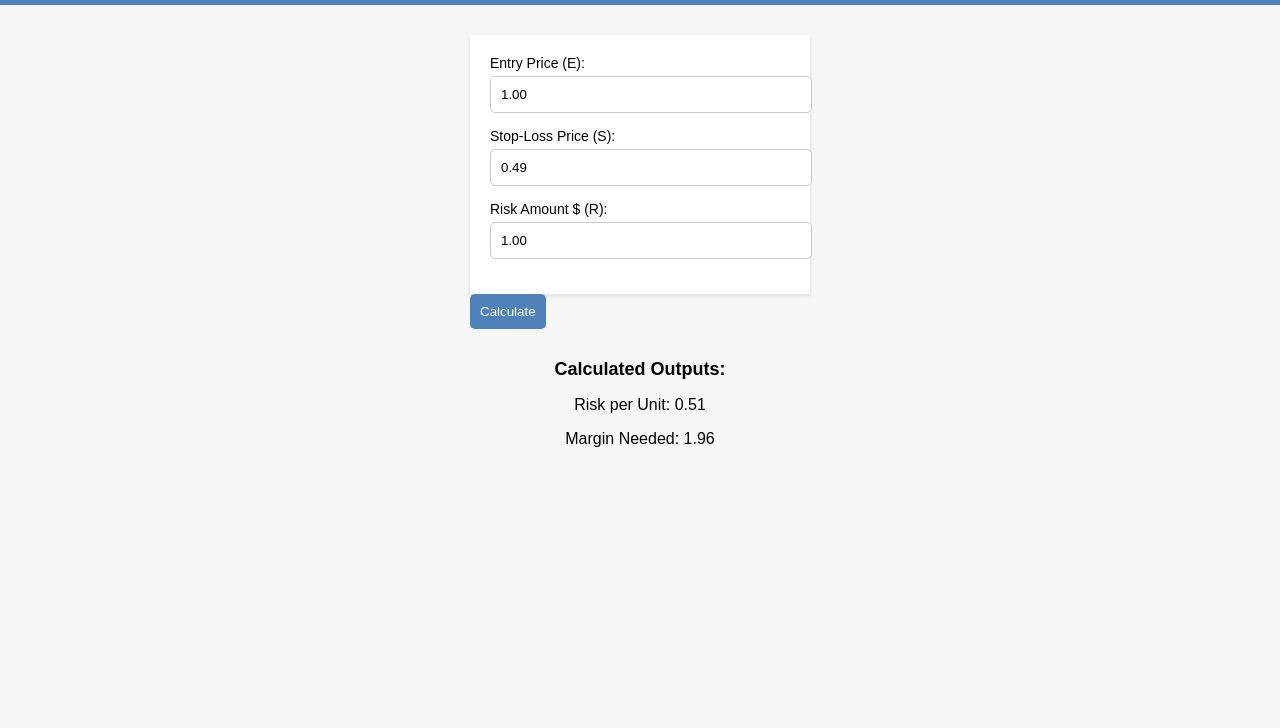
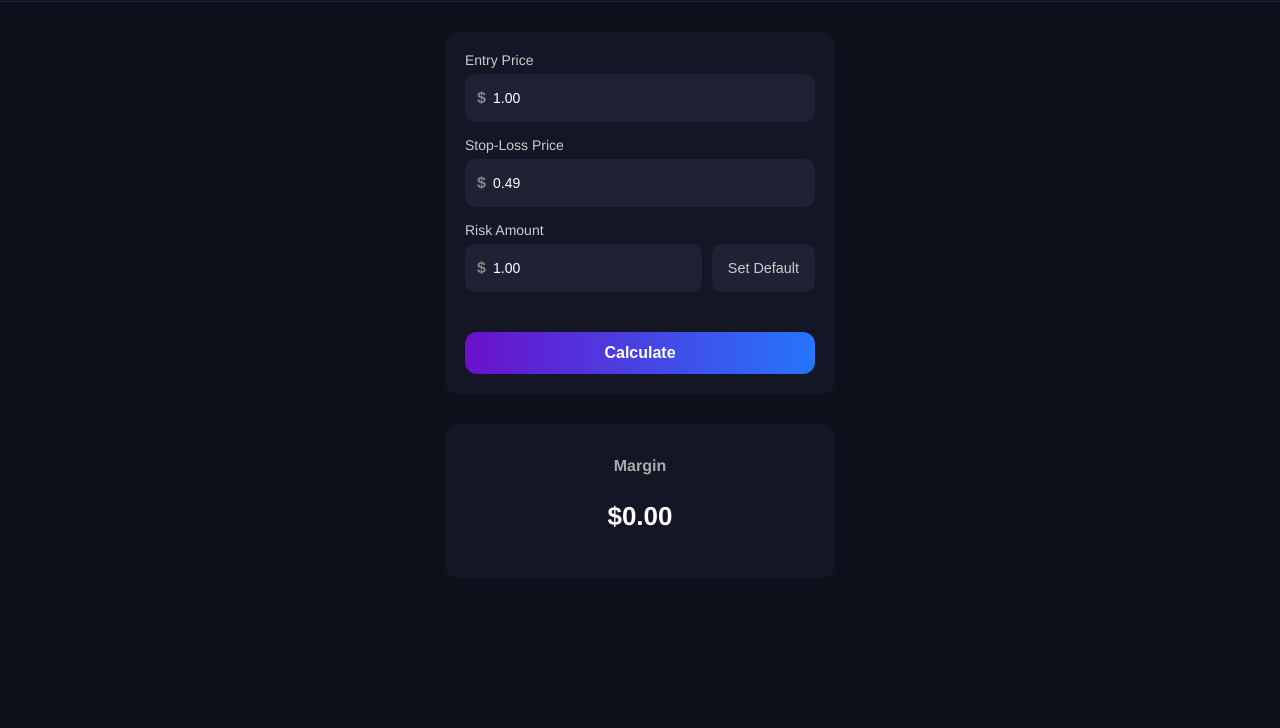
Before and after one commit to jamesrfael/Risk-Calculator, a plain HTML site: page index.html in a window 1280 px wide. Shown: the part 72-800 px from the top of the page. Drawn offline with Linux system fonts and the light colour scheme.

Commit message:
Enhance UI and functionality for trade risk calculator

```diff
--- a/index.html
+++ b/index.html
@@ -13,22 +13,33 @@
 
   <main>
     <div class="input-container">
-      <label for="entry">Entry Price (E):</label>
-      <input type="number" id="entry" placeholder="Enter entry price" value="1.00">
+      <label for="entry">Entry Price</label>
+      <div class="input-group">
+        <span class="prefix">$</span>
+        <input type="number" id="entry" placeholder="0.00" value="1.00">
+      </div>
 
-      <label for="stop">Stop-Loss Price (S):</label>
-      <input type="number" id="stop" placeholder="Enter stop-loss price" value="0.49">
+      <label for="stop">Stop-Loss Price</label>
+      <div class="input-group">
+        <span class="prefix">$</span>
+        <input type="number" id="stop" placeholder="0.00" value="0.49">
+      </div>
 
-      <label for="risk">Risk Amount $ (R):</label>
-      <input type="number" id="risk" placeholder="Enter risk amount" value="1.00">
+      <label for="risk">Risk Amount</label>
+      <div class="risk-wrapper">
+        <div class="input-group">
+          <span class="prefix">$</span>
+          <input type="number" id="risk" placeholder="0.00" value="1.00">
+        </div>
+        <button id="set-default-btn">Set Default</button>
+      </div>
+
+      <button id="calculate-btn">Calculate</button>
     </div>
 
-    <button id="calculate-btn">Calculate</button>
-
     <div class="output-container">
-      <h2>Calculated Outputs:</h2>
-      <p>Risk per Unit: <span id="risk-per-unit">0.51</span></p>
-      <p>Margin Needed: <span id="margin-needed">1.96</span></p>
+      <h2>Margin</h2>
+      <p id="margin-needed">$0.00</p>
     </div>
   </main>
 
--- a/manifest.js
+++ b/manifest.js
@@ -1,5 +1,5 @@
 {
-    "name": "Trade Risk Calculator",
+  "name": "Trade Risk Calculator";
   "short_name": "RiskCalc",
   "description": "Calculate trade risk and margin needed",
   "start_url": "/",
--- a/script.js
+++ b/script.js
@@ -1,17 +1,36 @@
-document.getElementById("calculate-btn").addEventListener("click", function() {
-    // Get user inputs
-    const entryPrice = parseFloat(document.getElementById("entry").value);
-    const stopPrice = parseFloat(document.getElementById("stop").value);
-    const riskAmount = parseFloat(document.getElementById("risk").value);
+const entryInput = document.getElementById("entry");
+const stopInput = document.getElementById("stop");
+const riskInput = document.getElementById("risk");
+const calculateBtn = document.getElementById("calculate-btn");
+const marginNeededEl = document.getElementById("margin-needed");
+const setDefaultBtn = document.getElementById("set-default-btn");
 
-    // Calculate risk per unit
-    const riskPerUnit = Math.abs(entryPrice - stopPrice);
+// Save default risk
+setDefaultBtn.addEventListener("click", () => {
+  localStorage.setItem("defaultRisk", riskInput.value);
+  alert("Default risk amount set to $" + riskInput.value);
+});
 
-    // Calculate margin needed
-    const positionSize = riskAmount / riskPerUnit;
-    const marginNeeded = positionSize * entryPrice;
+// Load saved default risk
+window.addEventListener("load", () => {
+  const savedRisk = localStorage.getItem("defaultRisk");
+  if (savedRisk) riskInput.value = savedRisk;
+});
 
-    // Display the results
-    document.getElementById("risk-per-unit").textContent = riskPerUnit.toFixed(2);
-    document.getElementById("margin-needed").textContent = marginNeeded.toFixed(2);
-  });
+// Calculate Margin Needed
+calculateBtn.addEventListener("click", () => {
+  const entry = parseFloat(entryInput.value);
+  const stop = parseFloat(stopInput.value);
+  const risk = parseFloat(riskInput.value);
+
+  if (isNaN(entry) || isNaN(stop) || isNaN(risk) || entry <= stop) {
+    marginNeededEl.textContent = "Invalid Input";
+    return;
+  }
+
+  const riskPerUnit = entry - stop;
+  const positionSize = risk / riskPerUnit;
+  const marginNeeded = positionSize * entry;
+
+  marginNeededEl.textContent = `$${marginNeeded.toFixed(2)}`;
+});
--- a/style.css
+++ b/style.css
@@ -1,66 +1,151 @@
 body {
-    font-family: Arial, sans-serif;
+    font-family: Helvetica, Arial, sans-serif;
     margin: 0;
     padding: 0;
-    background-color: #f7f7f7;
+    background-color: #0D0F1A; /* dark background */
+    color: white;
     display: flex;
     flex-direction: column;
     align-items: center;
   }
 
   header {
-    background-color: #4F81BD;
-    color: white;
+    width: 100%;
     padding: 20px;
-    width: 100%;
     text-align: center;
+    background-color: #0D0F1A; /* match body */
+    border-bottom: 1px solid #1f2235;
   }
 
-  h1 {
+  header h1 {
     margin: 0;
+    font-size: 1.8rem;
+    color: white; /* simple white */
   }
 
   .input-container {
     margin-top: 30px;
-    width: 300px;
-    background-color: white;
+    width: 90%;
+    max-width: 350px;
+    background-color: #141625; /* dark card */
     padding: 20px;
-    box-shadow: 0 2px 5px rgba(0, 0, 0, 0.1);
+    border-radius: 12px;
   }
 
   label {
     font-size: 14px;
     display: block;
-    margin-bottom: 5px;
+    margin-bottom: 6px;
+    color: #ccc;
+  }
+
+  .input-group {
+    position: relative;
+    margin-bottom: 15px;
+    width: 100%;
+  }
+
+  .prefix {
+    position: absolute;
+    left: 12px;
+    top: 50%;
+    transform: translateY(-50%);
+    color: #888;
+    font-weight: bold;
   }
 
   input {
     width: 100%;
-    padding: 10px;
-    margin-bottom: 15px;
-    border: 1px solid #ccc;
-    border-radius: 5px;
+    height: 48px;              /* fixed height */
+    padding: 0 28px;           /* horizontal padding only */
+    border: none;
+    border-radius: 10px;
+    font-size: 14px;
+    box-sizing: border-box;
+    background-color: #1F2235;
+    color: white;
+    outline: none;
   }
 
-  button {
-    background-color: #4F81BD;
-    color: white;
-    padding: 10px;
-    border: none;
-    border-radius: 5px;
-    cursor: pointer;
+  .risk-wrapper {
+    display: flex;
+    gap: 10px;
+    margin-bottom: 15px;
+    align-items: stretch;       /* force children to equal height */
   }
 
-  button:hover {
-    background-color: #3e6d99;
+  .risk-wrapper .input-group {
+    flex: 1;
+  }
+
+  /* Reset default button look */
+  button {
+    border: none;
+    cursor: pointer;
+    transition: background 0.3s ease;
+  }
+
+  /* Main action button (Calculate) */
+  #calculate-btn {
+    width: 100%;
+    padding: 12px;
+    border-radius: 12px;
+    font-size: 1rem;
+    font-weight: bold;
+    color: white;
+    background: linear-gradient(90deg, #6a11cb, #2575fc);
+    margin-top: 10px;
+  }
+
+  #calculate-btn:hover {
+    background: linear-gradient(90deg, #7b2ff7, #4facfe);
+  }
+
+  /* Secondary action button (Set Default) */
+  #set-default-btn {
+    height: 48px;              /* match input height */
+    border-radius: 10px;
+    font-size: 0.9rem;
+    background-color: #1F2235; /* match input field */
+    color: #ccc;
+    font-weight: normal;
+    padding: 0 16px;
+  }
+
+  #set-default-btn:hover {
+    background-color: #2a2e45;
   }
 
   .output-container {
     margin-top: 30px;
     text-align: center;
+    background-color: #141625;
+    padding: 20px;
+    border-radius: 12px;
+    width: 90%;
+    max-width: 350px;
   }
 
-  h2 {
-    font-size: 18px;
-    margin-bottom: 15px;
+  .output-container h2 {
+    font-size: 16px;
+    color: #aaa;
+    margin-bottom: 6px;
   }
+
+  #margin-needed {
+    font-size: 26px;
+    font-weight: bold;
+    color: white;
+  }
+
+  /* Remove arrows from number inputs (Chrome, Edge, Safari) */
+  input::-webkit-outer-spin-button,
+  input::-webkit-inner-spin-button {
+    -webkit-appearance: none;
+    margin: 0;
+  }
+
+  /* Remove arrows from number inputs (Firefox) */
+  input[type=number] {
+    -moz-appearance: textfield;
+  }
```
Also changed, not shown: icon.png. Lines whose indentation alone changed are shown as unchanged.
